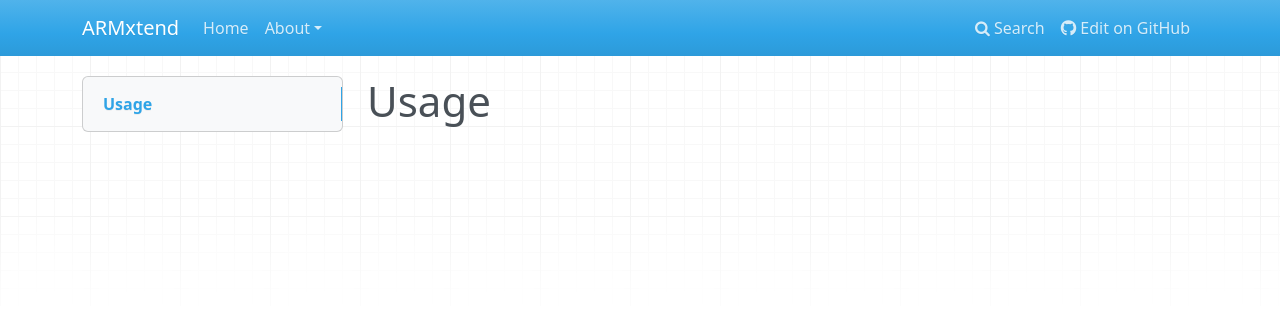
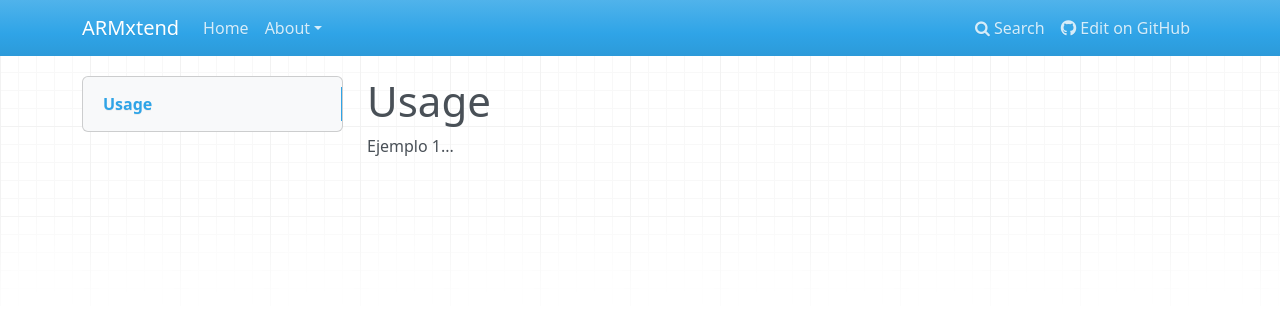
Before and after one commit to cjferba/ARMxtend, an MkDocs documentation site: the page built from docs/usage.md, in a window 1280 px wide. Shown: the top 330 px of the page. Built offline with MkDocs 1.6.1, drawn with Linux system fonts in a browser that asks for light colours; nearby versions of some CDN libraries; library files that are not in the unit come from our copies.

Commit message:
update web

```diff
--- a/docs/usage.md
+++ b/docs/usage.md
@@ -1 +1,2 @@
 # Usage
+Ejemplo 1...
```
Also changed, not shown: docs/quick-start.md (+3 -0 lines).
